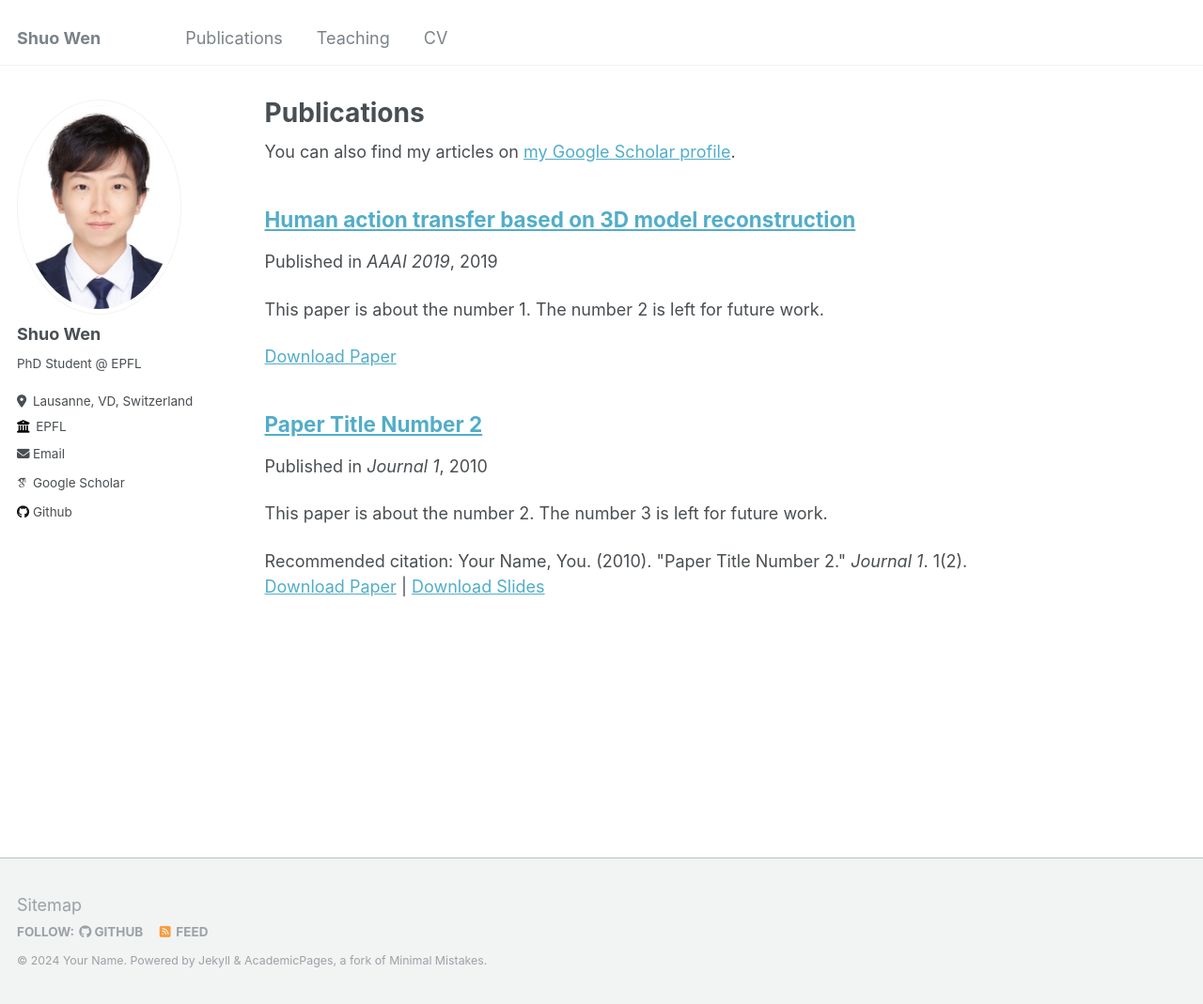
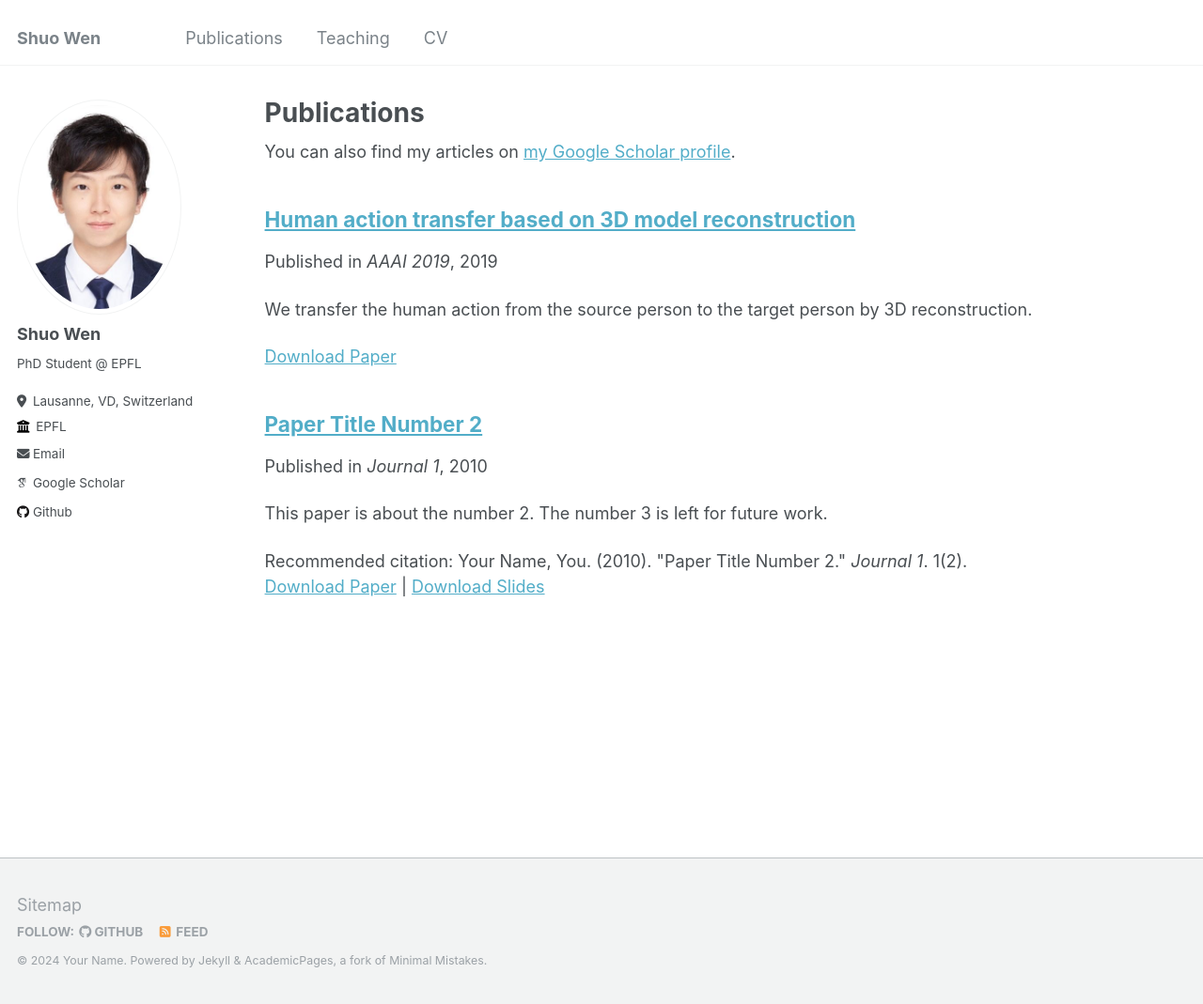
Before and after one commit to wenshuo128/wenshuo128.github.io, a Jekyll site: the page built from _pages/publications.md, in a window 1280 px wide and 1069 px high. Shown: the whole window at 94% size. Built offline with Jekyll 4.4.1, drawn with Linux system fonts in a browser that asks for light colours; some web fonts are replaced.

Commit message:
Update and rename 2009-10-01-paper-title-number-1.md to AAAI_2019.md

```diff
--- a/_publications/2009-10-01-paper-title-number-1.md
+++ b/_publications/AAAI_2019.md
@@ -1,7 +1,7 @@
 ---
 title: "Human action transfer based on 3D model reconstruction"
 collection: publications
-excerpt: 'This paper is about the number 1. The number 2 is left for future work.'
+excerpt: 'We transfer the human action from the source person to the target person by 3D reconstruction.'
 date: 2019-01-01
 venue: 'AAAI 2019'
 paperurl: 'https://ojs.aaai.org/index.php/AAAI/article/view/4849'
```
